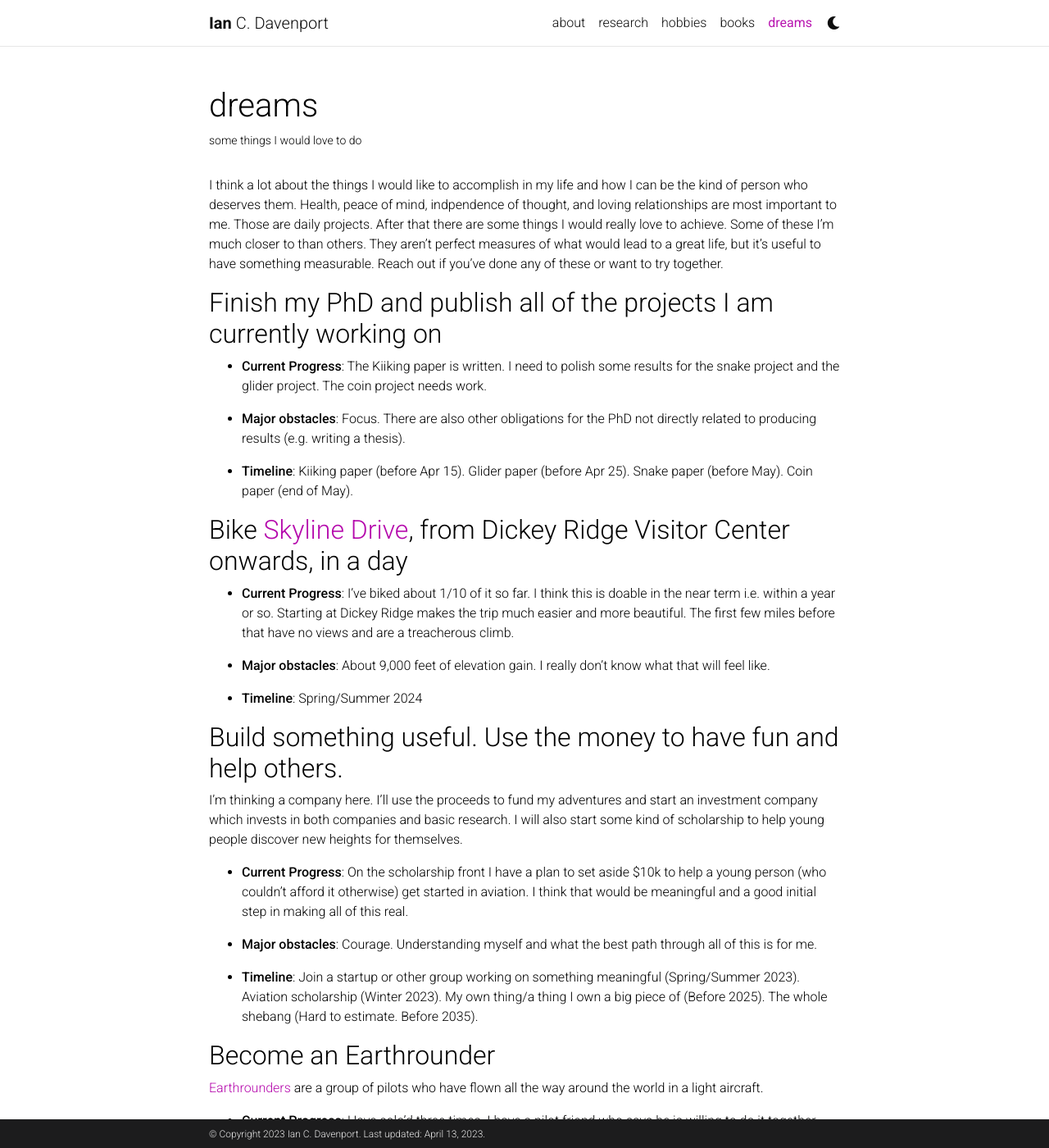
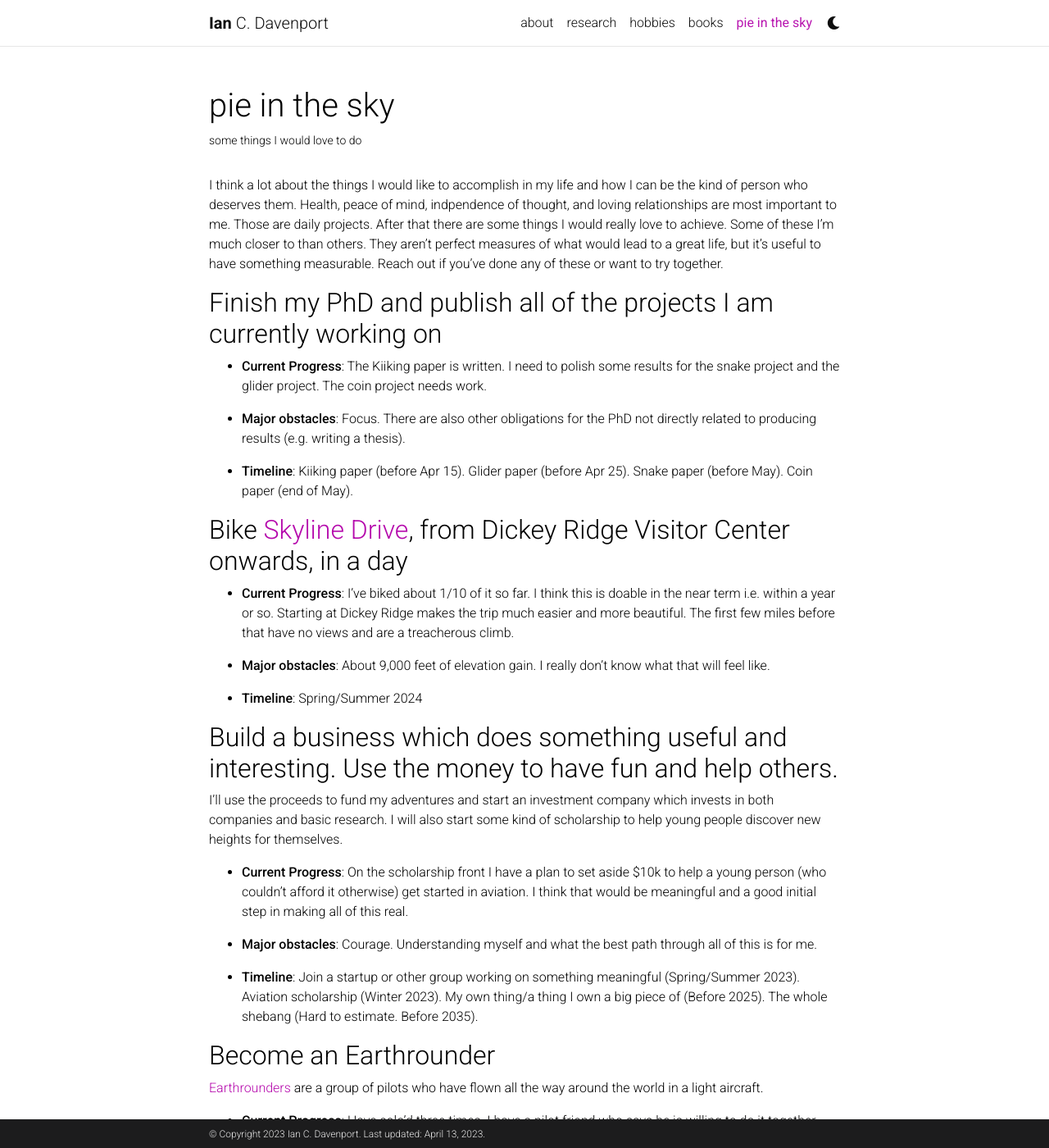
Before and after one commit to davenpi/davenpi.github.io, a Jekyll site: the page built from _pages/pie.md, in a window 1280 px wide and 1400 px high. Shown: the whole window at 82% size. Built offline with Jekyll 4.4.1, drawn with Linux system fonts in a browser that asks for light colours; comment, search, counter and statistics services are not loaded; a style sheet for code colours, icons or effects is not loaded.

```diff
--- a/_pages/pie.md
+++ b/_pages/pie.md
@@ -1,7 +1,7 @@
 ---
 layout: page
-title: dreams
-permalink: /dreams/
+title: pie in the sky
+permalink: /pie/
 nav: True
 nav_order: 5
 description: some things I would love to do
@@ -41,10 +41,9 @@ climb.
 
 - **Timeline**: Spring/Summer 2024
 
-## Build something useful. Use the money to have fun and help others.
-I'm thinking a company here. I'll use the proceeds to fund my adventures and start an investment company which invests
-in both companies and basic research. I will also start some kind of scholarship to help young people discover new heights
-for themselves.
+## Build a business which does something useful and interesting. Use the money to have fun and help others.
+I'll use the proceeds to fund my adventures and start an investment company which invests
+in both companies and basic research. I will also start some kind of scholarship to help young people discover new heights for themselves.
 
 - **Current Progress**: On the scholarship front I have a plan to set aside $10k
 to help a young person (who couldn't afford it otherwise) get started in aviation. I think that would be
```
Also changed, not shown: _hobbies/travel.md (+1 -1 lines).
